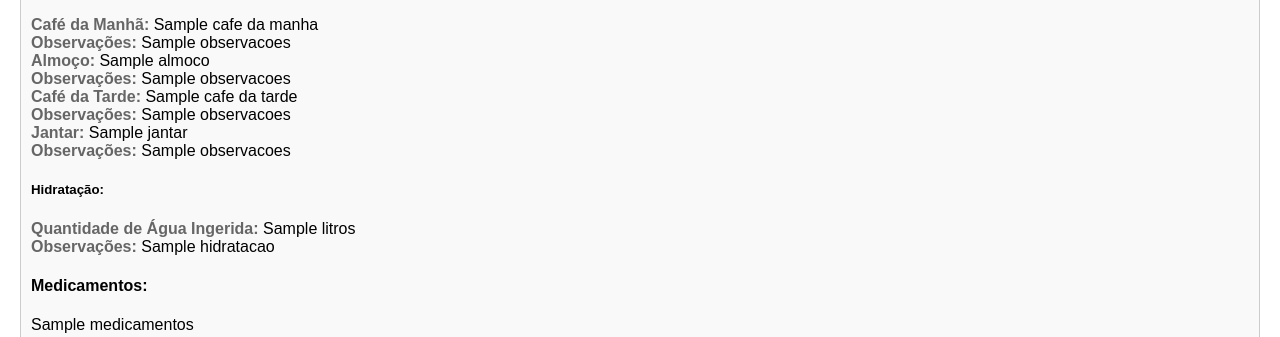
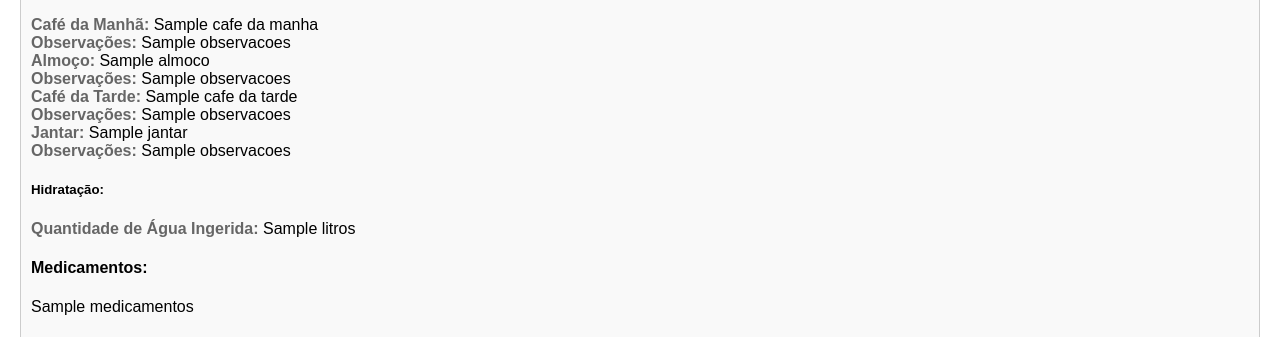
Before and after one commit to victorhugotg/app-asilo, a Flask app: template templates/ver_relatorios.html in a window 1280 px wide. Shown: the part 828-1165 px from the top of the page. Run offline with Flask 3, Linux system fonts and the light colour scheme; the template is opened without the code that fills it: most values are stand-ins (such as "Sample title", 1, 10 or a date in 2020).

Commit message:
correcoes saturacao e hidratacao

```diff
--- a/templates/adicionar_relatorio.html
+++ b/templates/adicionar_relatorio.html
@@ -27,7 +27,7 @@
         <input type="text" id="temperatura" name="temperatura" required><br><br>
 
         <label for="saturacao_oxigenio">Saturação de Oxigênio (%):</label>
-        <input type="text" id="saturacao_oxigenio" name="saturacao_oxigenio" required><br><br>
+        <input type="text" name="saturacao_oxigeno" required><br><br>
 
         <label for="frequencia_respiratoria">Frequência Respiratória (rpm):</label>
         <input type="text" id="frequencia_respiratoria" name="frequencia_respiratoria" required><br><br>
--- a/templates/ver_relatorios.html
+++ b/templates/ver_relatorios.html
@@ -94,8 +94,8 @@
                     {% endif %}
 
                     <h5>Hidratação:</h5>
-                    <div><span class="subtitulo">Quantidade de Água Ingerida:</span> {{ relatorio['alimentacao_hidratacao']['quantidade_agua'] }} litros</div>
-                    <div><span class="subtitulo">Observações:</span> {{ relatorio['alimentacao_hidratacao']['hidratacao'] }}</div>
+                        <div><span class="subtitulo">Quantidade de Água Ingerida:</span> {{ relatorio['alimentacao_hidratacao']['hidratacao']['quantidade_agua'] }} litros</div>
+                       <!--<div><span class="subtitulo">Observações:</span> {{ relatorio['alimentacao_hidratacao']['hidratacao']['observacoes'] }}</div> -->
 
                     <h4>Medicamentos:</h4>
                     <div>{{ relatorio['medicamentos'] }}</div>
```
